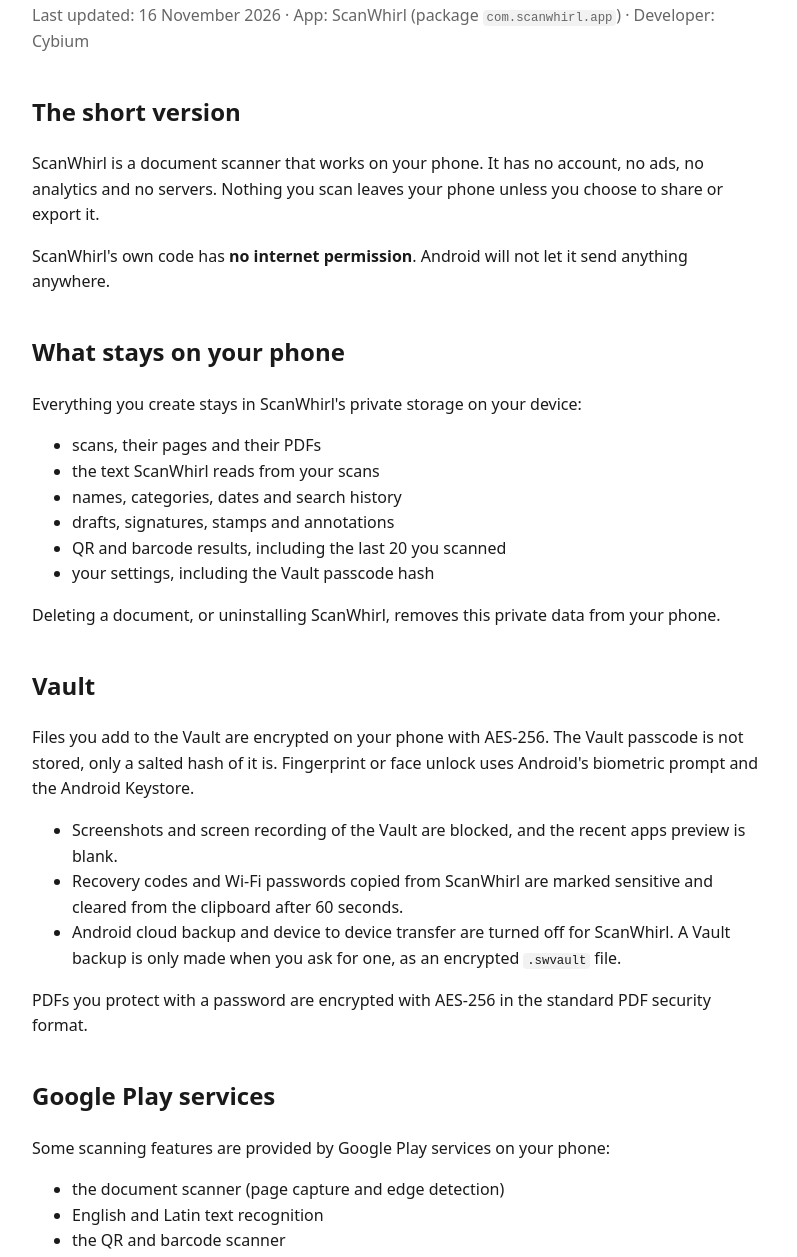
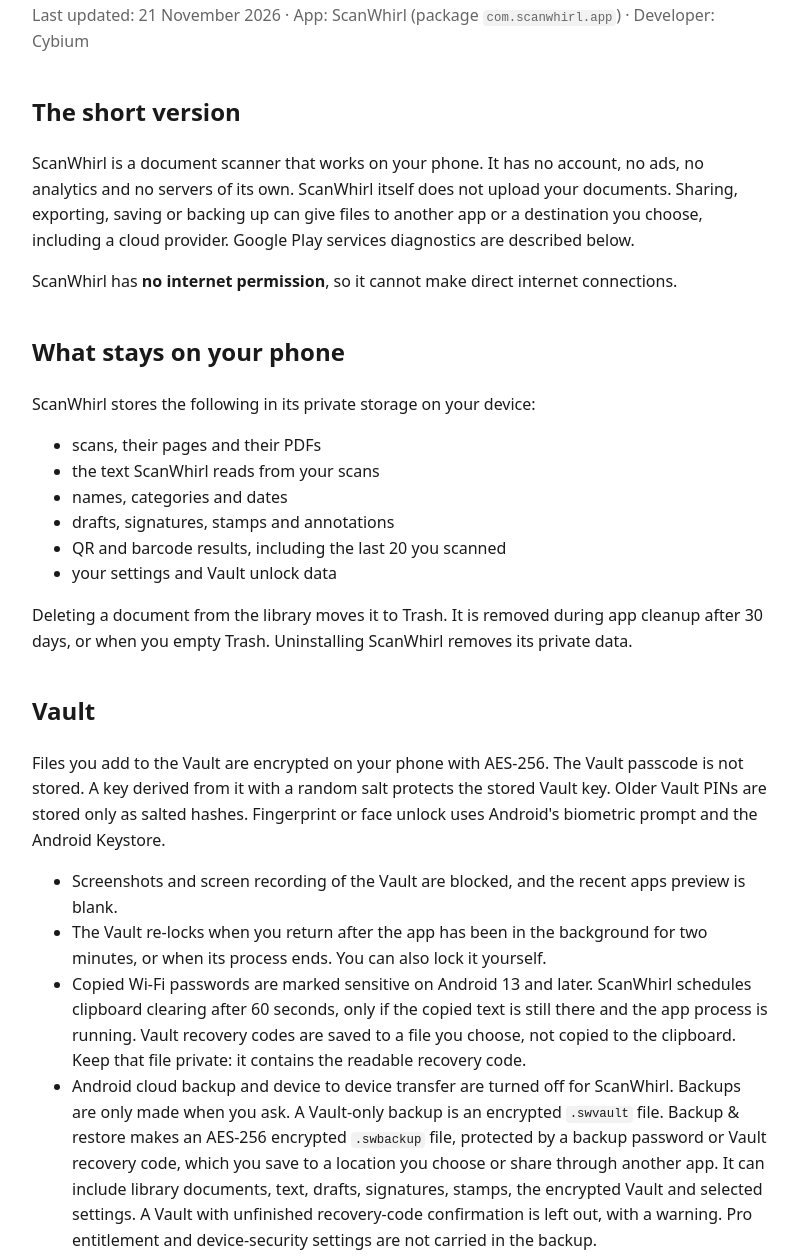
Before and after one commit to cybium/scanwhirl-privacy, a plain HTML site: page index.html in a window 1280 px wide. Shown: the part 107-1364 px from the top of the page, without its empty margins (240-1037 px from the left). Drawn offline with Linux system fonts and the light colour scheme.

Commit message:
docs: match release 1.3.0 privacy policy (PRIV-130)

```diff
--- a/index.html
+++ b/index.html
@@ -20,30 +20,31 @@
 </head>
 <body>
 <p><span style="font-size: 1.8rem;">Privacy Policy for ScanWhirl</span></p>
-<p class="meta">Last updated: 16 November 2026 &middot; App: ScanWhirl (package <code>com.scanwhirl.app</code>) &middot; Developer: Cybium</p>
+<p class="meta">Last updated: 21 November 2026 &middot; App: ScanWhirl (package <code>com.scanwhirl.app</code>) &middot; Developer: Cybium</p>
 
 <h2>The short version</h2>
-<p>ScanWhirl is a document scanner that works on your phone. It has no account, no ads, no analytics and no servers. Nothing you scan leaves your phone unless you choose to share or export it.</p>
-<p>ScanWhirl's own code has <strong>no internet permission</strong>. Android will not let it send anything anywhere.</p>
+<p>ScanWhirl is a document scanner that works on your phone. It has no account, no ads, no analytics and no servers of its own. ScanWhirl itself does not upload your documents. Sharing, exporting, saving or backing up can give files to another app or a destination you choose, including a cloud provider. Google Play services diagnostics are described below.</p>
+<p>ScanWhirl has <strong>no internet permission</strong>, so it cannot make direct internet connections.</p>
 
 <h2>What stays on your phone</h2>
-<p>Everything you create stays in ScanWhirl's private storage on your device:</p>
+<p>ScanWhirl stores the following in its private storage on your device:</p>
 <ul>
 <li>scans, their pages and their PDFs</li>
 <li>the text ScanWhirl reads from your scans</li>
-<li>names, categories, dates and search history</li>
+<li>names, categories and dates</li>
 <li>drafts, signatures, stamps and annotations</li>
 <li>QR and barcode results, including the last 20 you scanned</li>
-<li>your settings, including the Vault passcode hash</li>
+<li>your settings and Vault unlock data</li>
 </ul>
-<p>Deleting a document, or uninstalling ScanWhirl, removes this private data from your phone.</p>
+<p>Deleting a document from the library moves it to Trash. It is removed during app cleanup after 30 days, or when you empty Trash. Uninstalling ScanWhirl removes its private data.</p>
 
 <h2>Vault</h2>
-<p>Files you add to the Vault are encrypted on your phone with AES-256. The Vault passcode is not stored, only a salted hash of it is. Fingerprint or face unlock uses Android's biometric prompt and the Android Keystore.</p>
+<p>Files you add to the Vault are encrypted on your phone with AES-256. The Vault passcode is not stored. A key derived from it with a random salt protects the stored Vault key. Older Vault PINs are stored only as salted hashes. Fingerprint or face unlock uses Android's biometric prompt and the Android Keystore.</p>
 <ul>
 <li>Screenshots and screen recording of the Vault are blocked, and the recent apps preview is blank.</li>
-<li>Recovery codes and Wi-Fi passwords copied from ScanWhirl are marked sensitive and cleared from the clipboard after 60 seconds.</li>
-<li>Android cloud backup and device to device transfer are turned off for ScanWhirl. A Vault backup is only made when you ask for one, as an encrypted <code>.swvault</code> file.</li>
+<li>The Vault re-locks when you return after the app has been in the background for two minutes, or when its process ends. You can also lock it yourself.</li>
+<li>Copied Wi-Fi passwords are marked sensitive on Android 13 and later. ScanWhirl schedules clipboard clearing after 60 seconds, only if the copied text is still there and the app process is running. Vault recovery codes are saved to a file you choose, not copied to the clipboard. Keep that file private: it contains the readable recovery code.</li>
+<li>Android cloud backup and device to device transfer are turned off for ScanWhirl. Backups are only made when you ask. A Vault-only backup is an encrypted <code>.swvault</code> file. Backup &amp; restore makes an AES-256 encrypted <code>.swbackup</code> file, protected by a backup password or Vault recovery code, which you save to a location you choose or share through another app. It can include library documents, text, drafts, signatures, stamps, the encrypted Vault and selected settings. A Vault with unfinished recovery-code confirmation is left out, with a warning. Pro entitlement and device-security settings are not carried in the backup.</li>
 </ul>
 <p>PDFs you protect with a password are encrypted with AES-256 in the standard PDF security format.</p>
 
@@ -62,18 +63,18 @@
 </ul>
 
 <h2>Buying Pro</h2>
-<p>ScanWhirl Pro is a one-time purchase made through Google Play. Google Play handles the payment and your payment details; ScanWhirl never sees them. The app only asks Google Play whether your Google account owns Pro, so Pro can turn on after a reinstall or on another phone with the same account.</p>
+<p>ScanWhirl Pro is a one-time purchase made through Google Play. Google Play handles the payment and your payment details; ScanWhirl never sees them. The app checks Google Play's signature on purchase data and asks Google Play whether your Google account owns Pro, so Pro can turn on after a reinstall or on another phone with the same account. Pro entitlement is not carried in backups.</p>
 
 <h2>Sharing and saving</h2>
-<p>When you tap Share, Android's share sheet opens and you pick the app or contact. ScanWhirl does not send the file anywhere itself, and it does not keep a copy after sharing beyond a temporary cache file that is deleted on the next start.</p>
-<p>When you tap Save, or turn on the setting to copy PDFs to Documents, the file is written to <code>Documents/ScanWhirl</code> on your phone. Those copies are yours. They stay after you uninstall ScanWhirl until you delete them.</p>
+<p>When you tap Share, Android's share sheet opens and you pick the app or contact. ScanWhirl does not upload the file itself. The library original stays unless you delete it. Temporary document share copies are kept so the receiving app can read them, then cleaned up once they are at least 24 hours old, on a later app start or when another share copy is created. This is not a timer that deletes them exactly 24 hours later.</p>
+<p>When you choose Also save in Documents, or turn on the setting to copy PDFs to Documents, the copy is written to <code>Documents/ScanWhirl</code> on your phone. Save as lets you choose a destination in Android's file picker. Copies outside the app's private storage stay after you uninstall ScanWhirl until you or the destination app or provider delete them.</p>
 
 <h2>Deleting</h2>
 <ul>
 <li>Delete a scan from the library at any time. It goes to Trash.</li>
-<li>Trash keeps a deleted scan restorable for 30 days, then deletes it permanently.</li>
+<li>Trash keeps a deleted scan restorable for 30 days, then removes it during app cleanup.</li>
 <li>Empty Trash deletes everything in it immediately.</li>
-<li>Uninstalling ScanWhirl removes all of its private data. Copies you saved to Documents stay.</li>
+<li>Uninstalling ScanWhirl removes all of its private data. Saved, shared and backup copies outside the app's private storage stay until you or the receiving app or provider delete them.</li>
 </ul>
 
 <h2>Children</h2>
```
